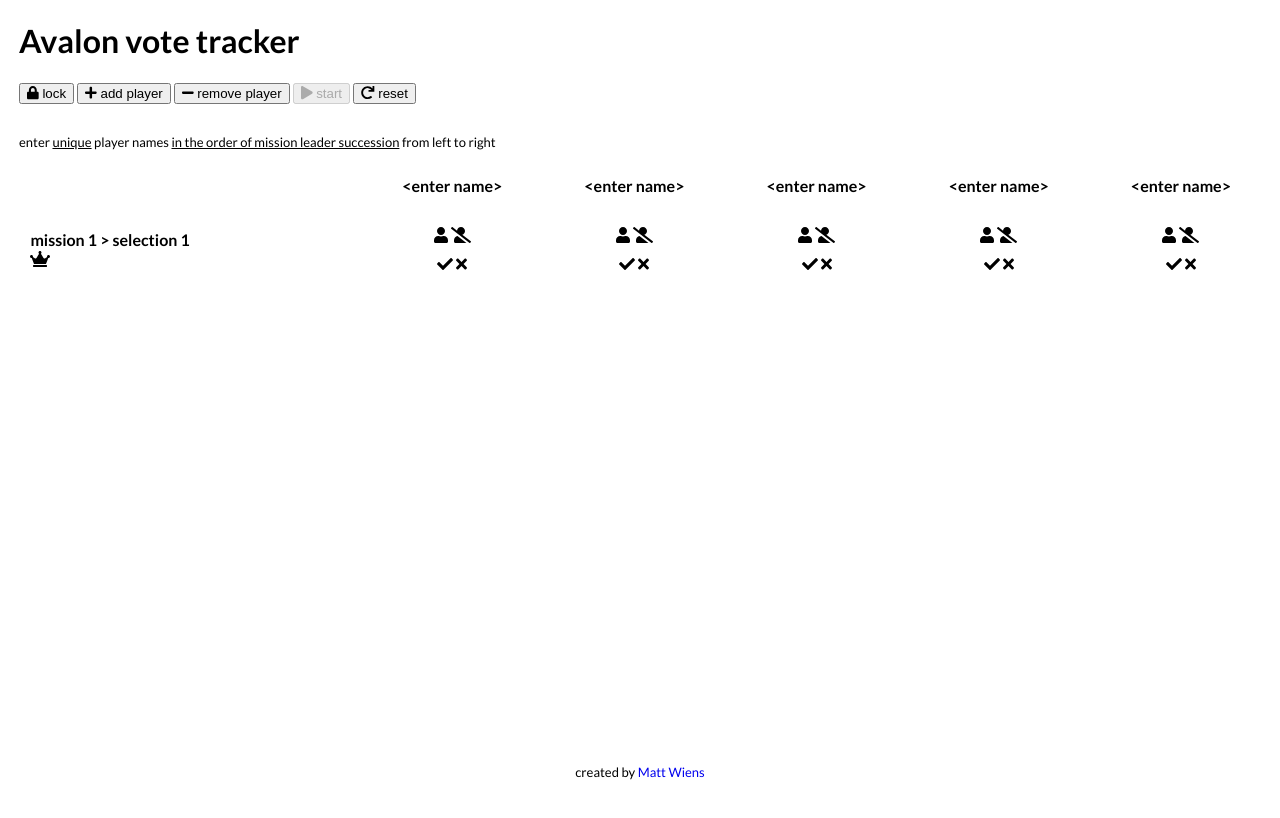
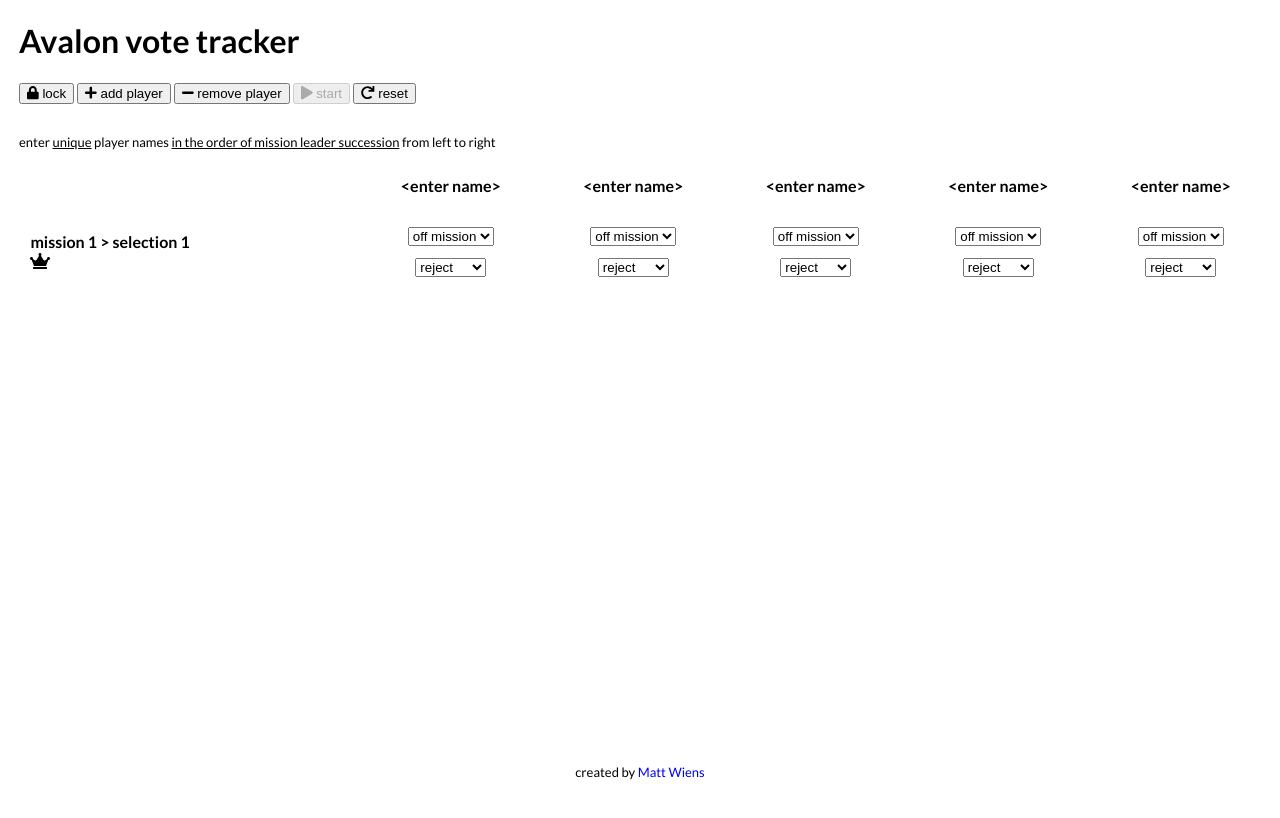
Before and after one commit to mwiens91/avalon-vote-tracker, a React (Create React App) app: page / in a window 1280 px wide. Shown: the top 818 px of the page. Built offline with nearby package versions, Linux system fonts and the light colour scheme.

Commit message:
Add input fields for editing mission data

```diff
--- a/src/App.js
+++ b/src/App.js
@@ -136,6 +136,40 @@ class App extends Component {
     });
   }
 
+  modifyMissionOnTeam(missionIdx, playerIdx, val) {
+    this.setState({
+      missions: [
+        ...this.state.missions.slice(0, missionIdx),
+        {
+          ...this.state.missions[missionIdx],
+          onTeam: [
+            ...this.state.missions[missionIdx].onTeam.slice(0, playerIdx),
+            val,
+            ...this.state.missions[missionIdx].onTeam.slice(playerIdx + 1),
+          ],
+        },
+        ...this.state.missions.slice(missionIdx + 1),
+      ],
+    });
+  }
+
+  modifyMissionApproves(missionIdx, playerIdx, val) {
+    this.setState({
+      missions: [
+        ...this.state.missions.slice(0, missionIdx),
+        {
+          ...this.state.missions[missionIdx],
+          approves: [
+            ...this.state.missions[missionIdx].approves.slice(0, playerIdx),
+            val,
+            ...this.state.missions[missionIdx].approves.slice(playerIdx + 1),
+          ],
+        },
+        ...this.state.missions.slice(missionIdx + 1),
+      ],
+    });
+  }
+
   isReadyToStart() {
     return this.state.players.every(name => name !== "");
   }
@@ -184,7 +218,7 @@ class App extends Component {
             </tr>
           </thead>
           <tbody>
-            {this.state.missions.map(mission => (
+            {this.state.missions.map((mission, missionIdx) => (
               <tr style={{ backgroundColor: getTableRowColor(mission.state) }}>
                 <td>
                   <div style={{ fontWeight: "bold" }}>
@@ -196,19 +230,47 @@ class App extends Component {
                     {this.state.players[mission.leader]}
                   </div>
                 </td>
-                {this.state.players.map(_ => (
+                {this.state.players.map((_, playerIdx) => (
                   <td style={{ textAlign: "center" }}>
                     {mission.state === MISSION_IN_PROGRESS ? (
                       <span>
                         <div style={{ paddingBottom: "10px" }}>
-                          <FontAwesomeIcon icon="user" />
-                          &nbsp;
-                          <FontAwesomeIcon icon="user-slash" />
+                          <select
+                            value={
+                              this.state.missions[missionIdx].onTeam[playerIdx]
+                            }
+                            onChange={val =>
+                              this.modifyMissionOnTeam(
+                                missionIdx,
+                                playerIdx,
+                                val
+                              )
+                            }
+                          >
+                            <option value={false}>off mission</option>
+                            <option value={true}>on mission</option>
+                          </select>
                         </div>
                         <div>
-                          <FontAwesomeIcon icon="check" />
-                          &nbsp;
-                          <FontAwesomeIcon icon="times" />
+                          <select
+                            value={
+                              this.state.missions[missionIdx].approves[
+                                playerIdx
+                              ]
+                            }
+                            onChange={val =>
+                              this.modifyMissionApproves(
+                                missionIdx,
+                                playerIdx,
+                                val
+                              )
+                            }
+                          >
+                            <option selected value={true}>
+                              approve
+                            </option>
+                            <option value={false}>reject</option>
+                          </select>
                         </div>
                       </span>
                     ) : (
```
